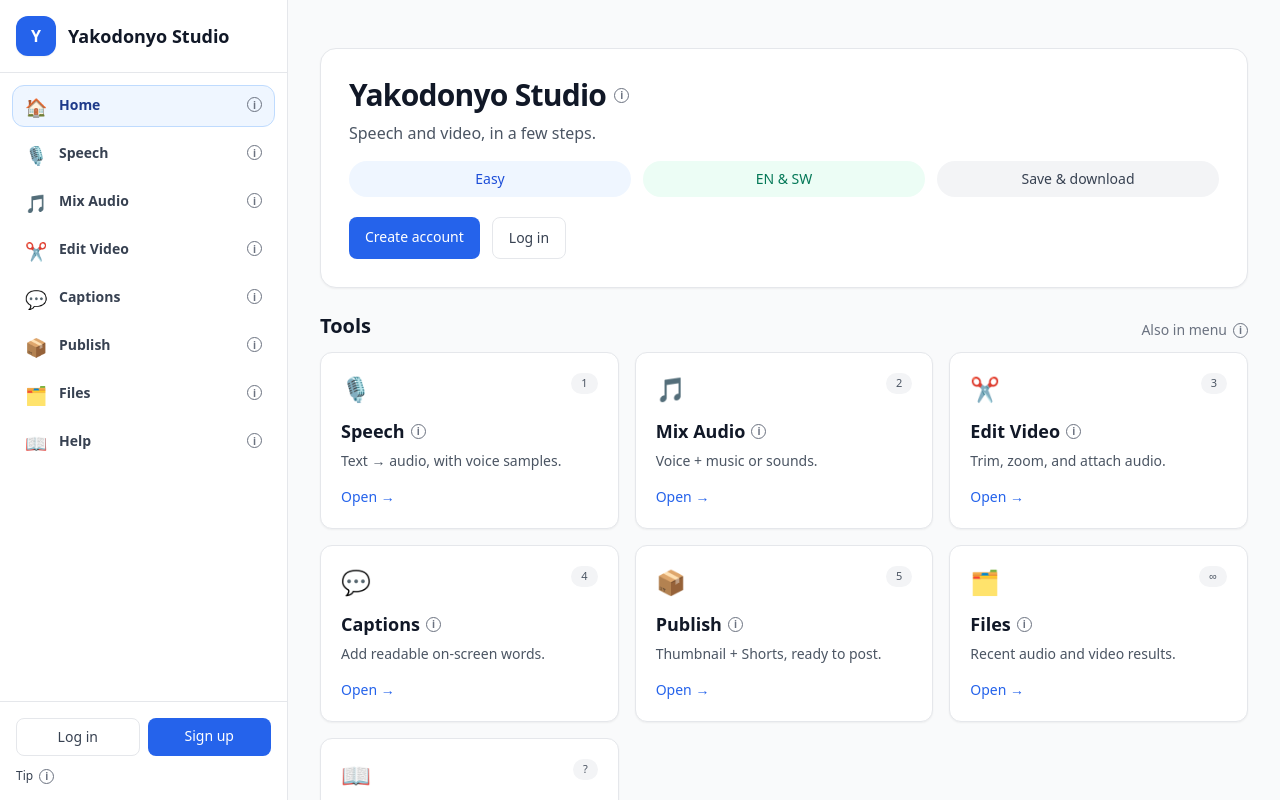
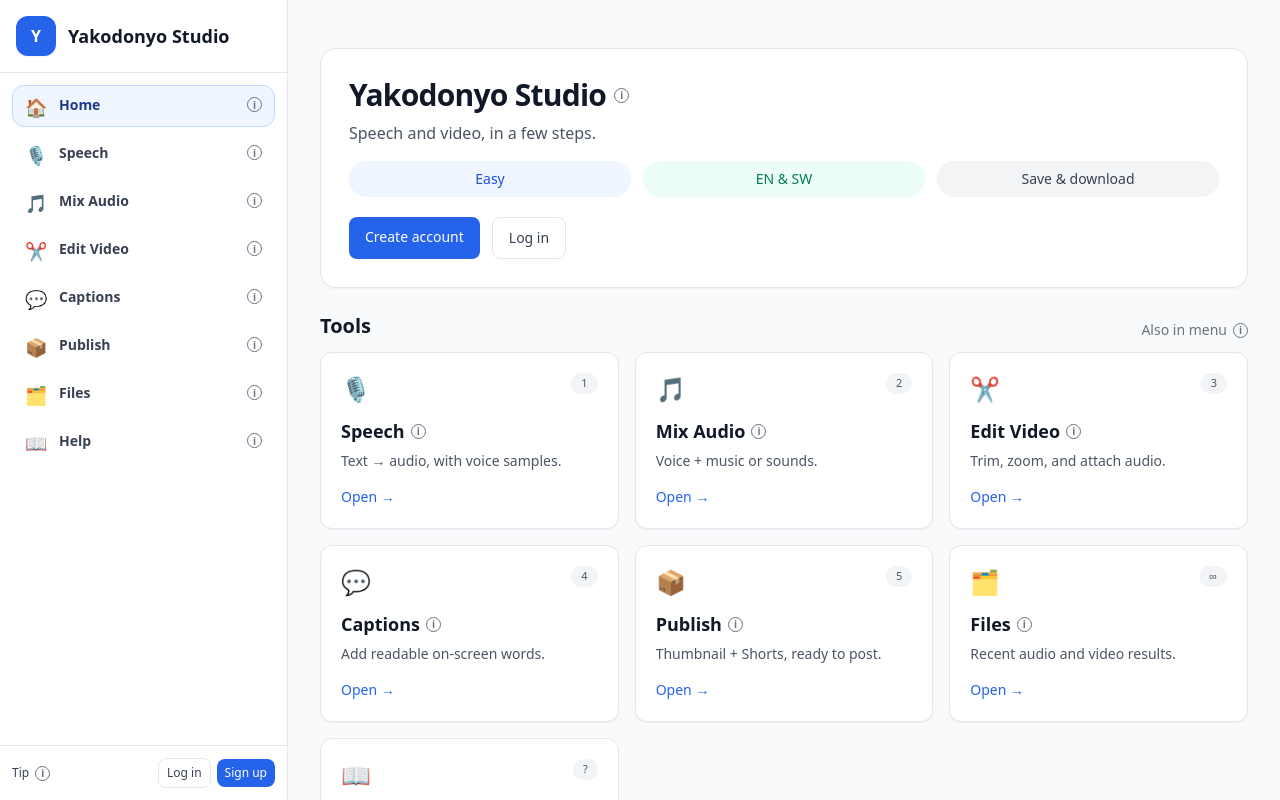
Before and after one commit to casuya-code/fuzzy-carnival, a Next.js app in the folder frontend/: page / in a window 1280 px wide. Shown: the top 800 px of the page. Built offline with nearby package versions, Linux system fonts and the light colour scheme; no server answers.

Commit message:
Fit sidebar tip, avatar and logout in one row
Make the sidebar footer a single compact row on all devices: Tip with info icon on the left, email-initial circle and Log out on the right. Signed-out state uses the same row layout.

```diff
--- a/frontend/src/components/Sidebar.tsx
+++ b/frontend/src/components/Sidebar.tsx
@@ -99,40 +99,39 @@ export default function Sidebar() {
             })}
           </nav>
 
-          <div className="border-t p-4 space-y-3">
+          <div className="border-t p-3">
+            <div className="flex min-w-0 items-center justify-between gap-2">
+              <div className="flex shrink-0 items-center gap-1.5 text-xs text-gray-500">
+                <span className="font-medium text-gray-700">Tip</span>
+                <InfoTip text="Start with Speech, then add music, edit video, and captions." label="Workflow tip" placement="top" />
+              </div>
+              <div className="flex min-w-0 items-center justify-end gap-1.5">
                 {!loading && user ? (
-              <div className="space-y-2">
-                <div className="flex items-center gap-2.5 rounded-xl border border-gray-200 bg-gray-50/70 px-2.5 py-2">
+                  <>
                     <div
-                    className="flex h-9 w-9 shrink-0 items-center justify-center rounded-full bg-blue-600 text-sm font-bold text-white shadow-sm ring-2 ring-white"
+                      className="flex h-7 w-7 shrink-0 items-center justify-center rounded-full bg-blue-600 text-xs font-bold text-white shadow-sm"
                       title={user.email}
                       aria-label={`Signed in as ${user.email}`}
                     >
                       {emailInitial}
                     </div>
-                  <div className="min-w-0 flex-1">
-                    <div className="text-xs text-gray-500">Signed in</div>
-                    <div className="truncate text-sm font-medium text-gray-800" title={user.email}>{user.email}</div>
-                  </div>
-                </div>
                     <button
                       onClick={() => { logout(); setOpen(false); }}
-                  className="w-full rounded-lg border px-3 py-2 text-sm text-gray-700 hover:bg-gray-50"
+                      className="shrink-0 rounded-lg border px-2 py-1.5 text-xs text-gray-700 hover:bg-gray-50"
+                      title={`Log out ${user.email}`}
                     >
                       Log out
                     </button>
+                  </>
+                ) : !loading ? (
+                  <>
+                    <Link href="/login" onClick={() => setOpen(false)} className="shrink-0 rounded-lg border px-2 py-1.5 text-xs text-gray-700 hover:bg-gray-50">Log in</Link>
+                    <Link href="/signup" onClick={() => setOpen(false)} className="shrink-0 rounded-lg bg-blue-600 px-2 py-1.5 text-xs text-white hover:bg-blue-700">Sign up</Link>
+                  </>
+                ) : (
+                  <span className="text-xs text-gray-500">Checking...</span>
+                )}
               </div>
-            ) : !loading ? (
-              <div className="grid grid-cols-2 gap-2">
-                <Link href="/login" onClick={() => setOpen(false)} className="rounded-lg border px-3 py-2 text-center text-sm text-gray-700 hover:bg-gray-50">Log in</Link>
-                <Link href="/signup" onClick={() => setOpen(false)} className="rounded-lg bg-blue-600 px-3 py-2 text-center text-sm text-white hover:bg-blue-700">Sign up</Link>
-              </div>
-            ) : (
-              <div className="text-xs text-gray-500">Checking session...</div>
-            )}
-            <div className="flex items-center gap-1.5 text-xs text-gray-500">
-              <span className="font-medium text-gray-700">Tip</span>
-              <InfoTip text="Start with Speech, then add music, edit video, and captions." label="Workflow tip" placement="top" />
             </div>
           </div>
         </div>
```
Lines whose indentation alone changed are shown as unchanged.
